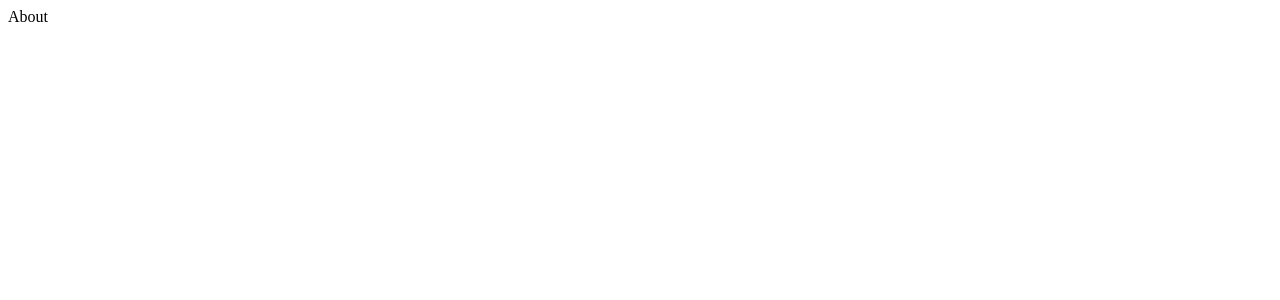
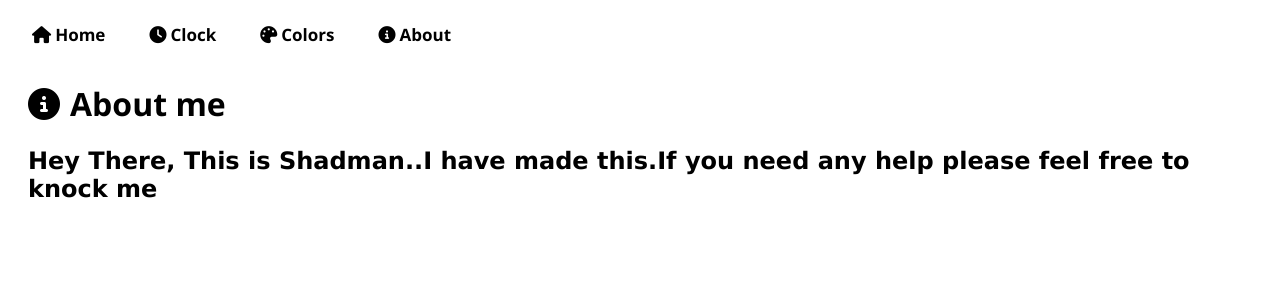
Before and after one commit to Sadman-123/Word_Counter, a React (Vite) app: page /about in a window 1280 px wide. Shown: the top 300 px of the page. Built offline with nearby package versions, Linux system fonts and the light colour scheme.

Commit message:
More Changes

```diff
--- a/src/CSS/style.css
+++ b/src/CSS/style.css
@@ -85,3 +85,15 @@
 .clr h2{
     font-family: 'Segoe UI', Tahoma, Geneva, Verdana, sans-serif;
 }
+.abt{
+    margin: 20px;
+}
+.abt h1{
+    font-family: 'Segoe UI', Tahoma, Geneva, Verdana, sans-serif;
+}
+.abt h2{
+    font-family: 'Lucida Sans', 'Lucida Sans Regular', 'Lucida Grande', 'Lucida Sans Unicode', Geneva, Verdana, sans-serif;
+}
+.abt i{
+    margin-right: 10px;
+}
--- a/src/pages/About.jsx
+++ b/src/pages/About.jsx
@@ -1,8 +1,19 @@
 import React from 'react'
-
+import Nav from './Nav'
+import '../CSS/style.css'
 const About = () => {
   return (
-    <div>About</div>
+    <>
+    <Nav/>
+    <div className='abt'>
+<h1><i class="fa-solid fa-circle-info"></i>About me</h1>
+
+<h2>
+  Hey There,
+  This is Shadman..I have made this.If you need any help please feel free to knock me
+</h2>
+    </div>
+    </>
   )
 }
 
--- a/src/pages/Clock.jsx
+++ b/src/pages/Clock.jsx
@@ -2,7 +2,7 @@ import React, { useState } from 'react'
 import '../CSS/style.css'
 import Nav from './Nav'
 const Clock = () => {
-const [time,settime]=useState("");
+const [time,settime]=useState("😇 Loading...");
 let xx=()=>{
     settime(new Date().toLocaleTimeString())
 }
```
